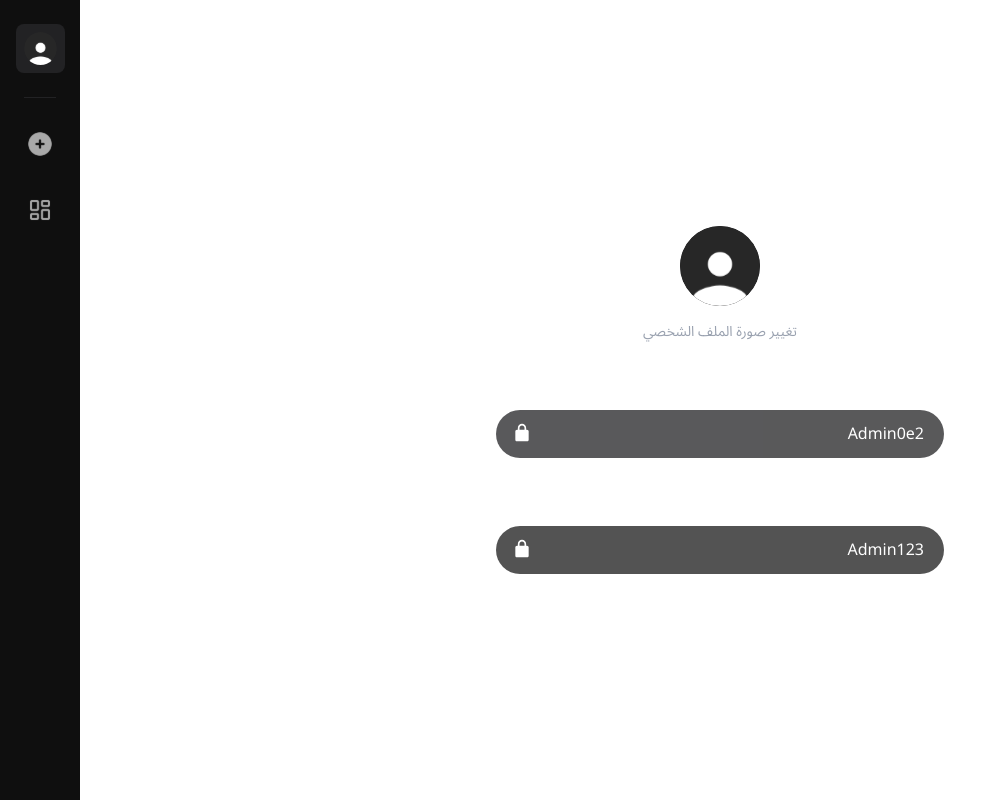
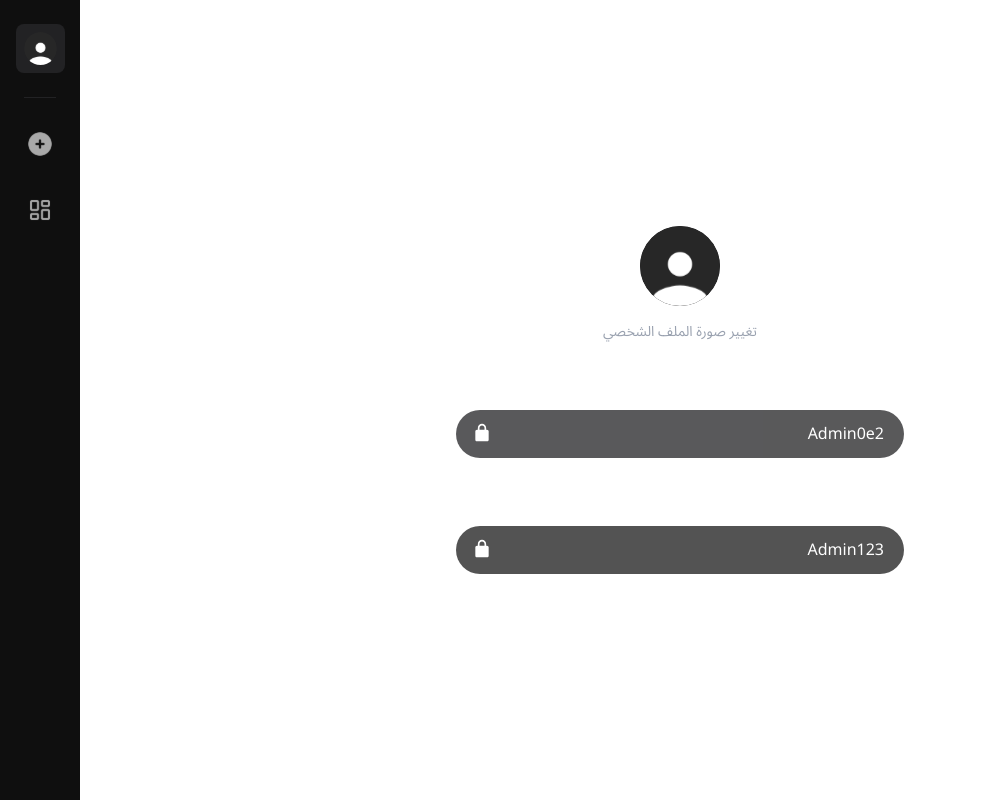
Before and after one commit to MorhafGhziel/Alpha-Factory, a Next.js app: page /admin/profile in a window 1280 px wide. Shown: the whole page, without its empty margins (0-991 px from the left). Built offline with nearby package versions, Linux system fonts and the light colour scheme.

Commit message:
removed margen left from admin route layout

```diff
--- a/app/admin/layout.tsx
+++ b/app/admin/layout.tsx
@@ -228,7 +228,7 @@ export default function AdminLayout({
       </div>
 
       {/* Main Content */}
-      <div className={`flex-1 ${isMobileMenuOpen ? "lg:ml-0" : "lg:ml-20"}`}>
+      <div className="flex-1">
         <div className="text-center pt-16 lg:pt-0">{children}</div>
       </div>
     </div>
```
